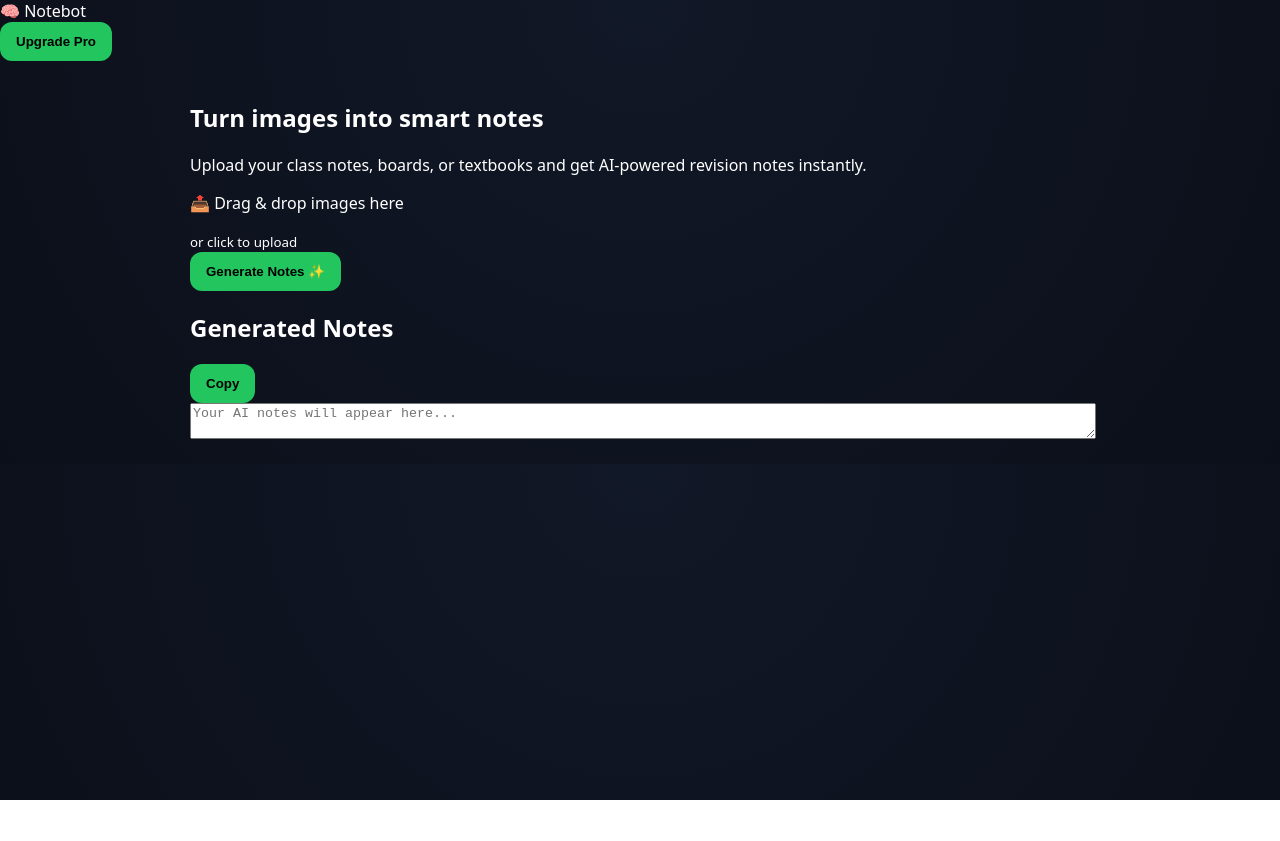
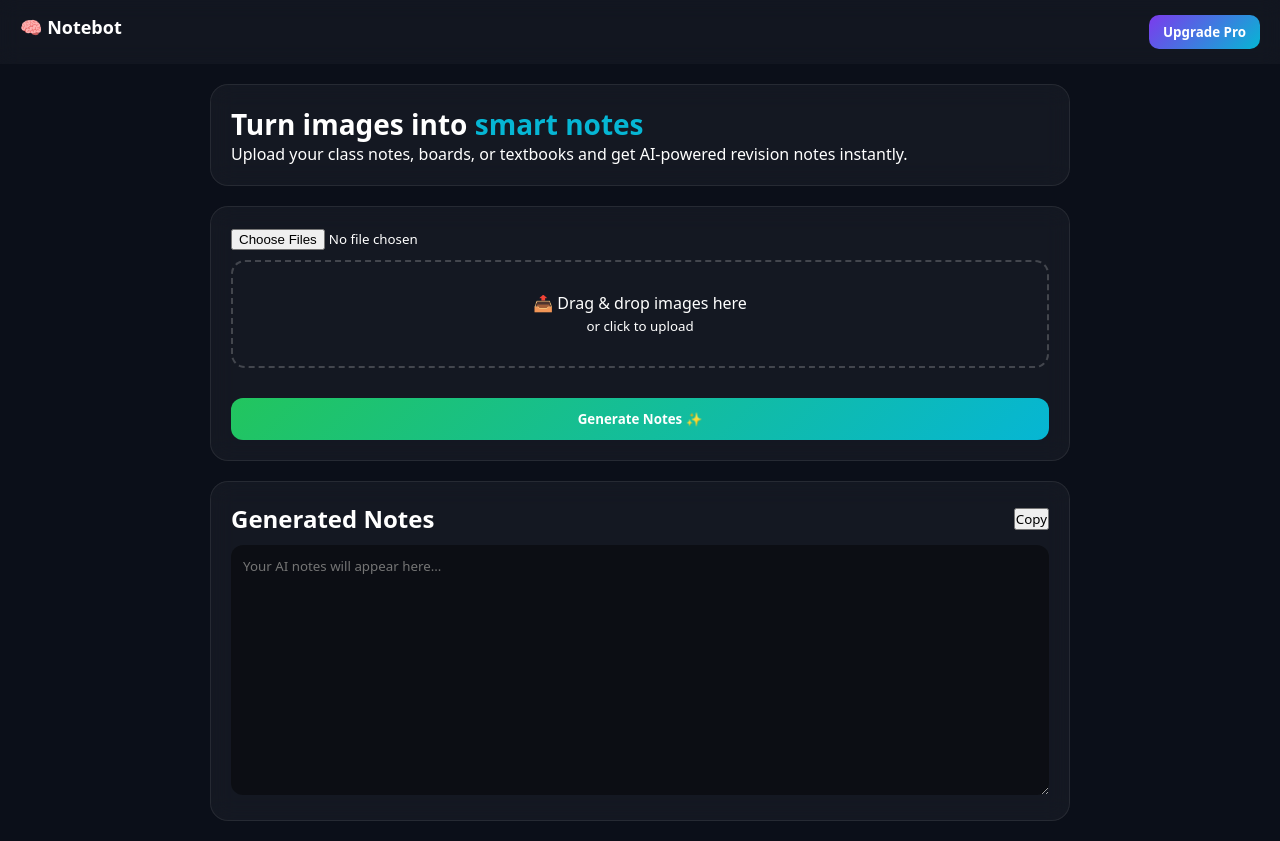
Before and after one commit to abhi6019-dev/NoteBot.Ai, a plain HTML site: page index.html in a window 1280 px wide. Before the commit the page ends 800 px from the top, so only its background shows below. Drawn offline with Linux system fonts and the light colour scheme.

Commit message:
Update style.css

```diff
--- a/style.css
+++ b/style.css
@@ -1,128 +1,138 @@
-body {
+/* RESET */
+* {
   margin: 0;
-  font-family: system-ui;
-  background: radial-gradient(circle at top, #111827, #0b0f19);
-  color: white;
+  padding: 0;
+  box-sizing: border-box;
+  font-family: system-ui, -apple-system;
 }
 
+/* BACKGROUND */
+body {
+  background: #0b0f19;
+  color: #fff;
+}
+
+/* NAVBAR */
+.nav {
+  display: flex;
+  justify-content: space-between;
+  padding: 15px 20px;
+  background: rgba(255,255,255,0.03);
+  backdrop-filter: blur(10px);
+  position: sticky;
+  top: 0;
+}
+
+.logo {
+  font-weight: bold;
+  font-size: 18px;
+}
+
+.upgrade {
+  background: linear-gradient(135deg, #7c3aed, #06b6d4);
+  border: none;
+  padding: 8px 14px;
+  border-radius: 10px;
+  color: white;
+  font-weight: bold;
+}
+
+/* LAYOUT */
 .container {
   max-width: 900px;
   margin: auto;
   padding: 20px;
+  display: flex;
+  flex-direction: column;
+  gap: 20px;
 }
 
-.header {
-  text-align: center;
-  margin-bottom: 20px;
+/* CARD STYLE */
+.card {
+  background: rgba(255,255,255,0.04);
+  border: 1px solid rgba(255,255,255,0.08);
+  border-radius: 18px;
+  padding: 20px;
+  backdrop-filter: blur(12px);
 }
 
-.header h1 {
+/* HERO */
+.hero h1 {
   font-size: 28px;
 }
 
-.upload-box {
-  display: block;
-  padding: 20px;
-  border: 2px dashed #4b5563;
-  border-radius: 16px;
-  text-align: center;
-  cursor: pointer;
-  margin-bottom: 20px;
-  transition: 0.3s;
+.hero span {
+  color: #06b6d4;
 }
 
-.upload-box:hover {
-  border-color: #22c55e;
-  background: rgba(34,197,94,0.05);
-}
-
-input {
-  display: none;
+/* UPLOAD AREA */
+#dropZone {
+  border: 2px dashed rgba(255,255,255,0.2);
+  border-radius: 14px;
+  padding: 30px;
+  text-align: center;
+  margin-top: 10px;
+  cursor: pointer;
 }
 
 #preview {
   display: flex;
   gap: 10px;
   flex-wrap: wrap;
-  justify-content: center;
+  margin-top: 15px;
 }
 
 #preview img {
-  width: 70px;
-  height: 70px;
+  width: 60px;
+  height: 60px;
   border-radius: 10px;
   object-fit: cover;
 }
 
-.actions {
-  display: flex;
-  gap: 10px;
-  justify-content: center;
-  flex-wrap: wrap;
-  margin: 20px 0;
-}
-
-button {
-  padding: 12px 16px;
+/* BUTTON */
+.primary {
+  margin-top: 15px;
+  width: 100%;
+  padding: 12px;
+  border-radius: 12px;
   border: none;
-  border-radius: 12px;
-  background: #22c55e;
-  color: black;
+  background: linear-gradient(135deg, #22c55e, #06b6d4);
   font-weight: bold;
+  color: white;
   cursor: pointer;
 }
 
-textarea {
-  width: 100%;body {
-  margin: 0;
-  font-family: Arial;
-  background: #0b1220;
-  color: white;
-}
-
-.app {
-  max-width: 900px;
-  margin: auto;
-  padding: 20px;
-  text-align: center;
-}
-
-h1 {
-  font-size: 24px;
-}
-
-#preview {
+/* OUTPUT */
+.output-header {
   display: flex;
-  flex-wrap: wrap;
-  justify-content: center;
-  gap: 10px;
-}
-
-#preview img {
-  width: 70px;
-  height: 70px;
-  border-radius: 10px;
-  object-fit: cover;
-}
-
-button {
-  margin: 5px;
-  padding: 12px;
-  border: none;
-  border-radius: 10px;
-  background: #22c55e;
-  color: black;
-  font-weight: bold;
+  justify-content: space-between;
+  align-items: center;
 }
 
 textarea {
   width: 100%;
-  height: 220px;
+  height: 250px;
   margin-top: 10px;
-  border-radius: 10px;
-  padding: 10px;
+  border-radius: 12px;
+  padding: 12px;
+  border: none;
+  outline: none;
+  background: rgba(0,0,0,0.4);
+  color: white;
 }
 
-.hidden {
-  display: none;
+/* MOBILE OPTIMIZATION */
+@media (max-width: 600px) {
+  .hero h1 {
+    font-size: 22px;
+  }
+
+  .container {
+    padding: 12px;
+  }
+
+  #preview img {
+    width: 50px;
+    height: 50px;
+  }
 }
```
